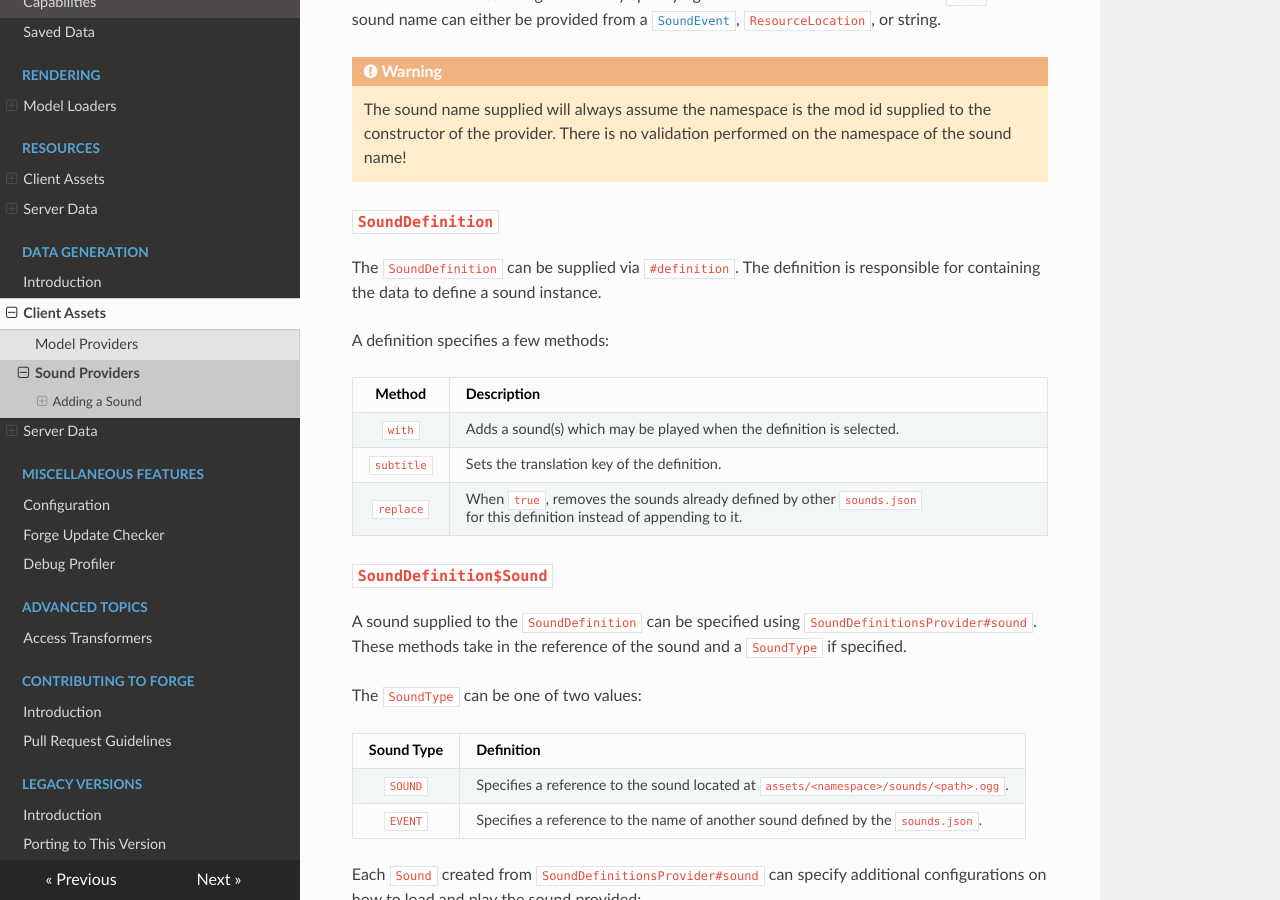
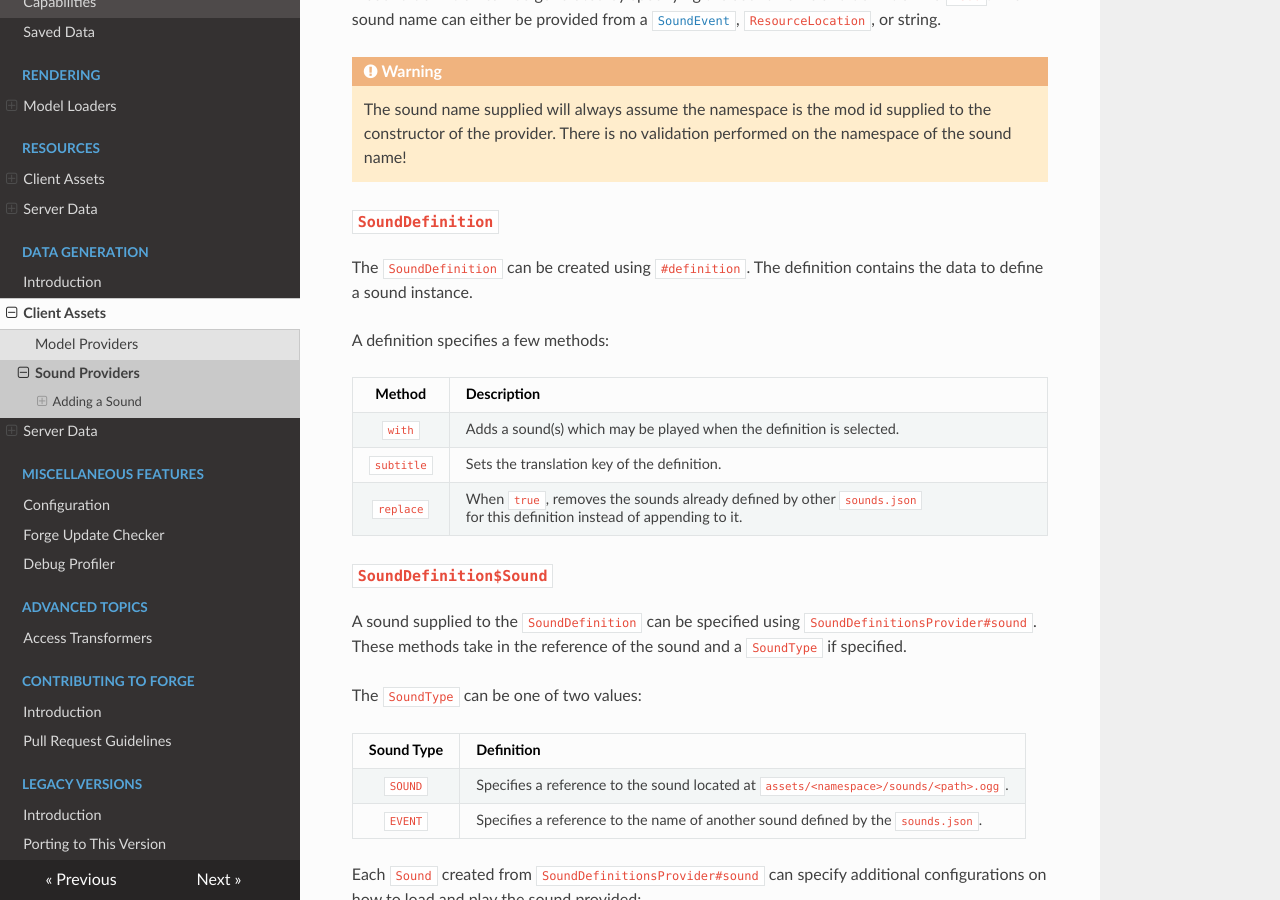
Before and after one commit to MinecraftForge/Documentation, an MkDocs documentation site: the page built from docs/datagen/client/sounds.md, in a window 1280 px wide and 900 px high, scrolled down 332 px. Built offline with MkDocs 1.6.1, drawn with Linux system fonts in a browser that asks for light colours; nearby versions of some CDN libraries.

Commit message:
Sci's changes
Co-authored-by: sciwhiz12 <sciwhiz12@sciwhiz12.tk>

````diff
--- a/docs/datagen/client/sounds.md
+++ b/docs/datagen/client/sounds.md
@@ -13,7 +13,7 @@ A sound definition can be generated by specifying the sound name and definition
 
 ### `SoundDefinition`
 
-The `SoundDefinition` can be supplied via `#definition`. The definition is responsible for containing the data to define a sound instance.
+The `SoundDefinition` can be created using `#definition`. The definition contains the data to define a sound instance.
 
 A definition specifies a few methods:
 
@@ -36,14 +36,14 @@ Sound Type | Definition
 
 Each `Sound` created from `SoundDefinitionsProvider#sound` can specify additional configurations on how to load and play the sound provided:
 
-Method | Description
-:---: | :---
-`volume` | Sets the volume scale of the sound, must be greater than `0`.
-`pitch` | Sets the pitch scale of the sound, must be greater than `0`.
-`weight` | Sets the likelihood of the sound getting played when the sound is selected.
-`stream` | When `true`, reads the sound from file instead of loading the sound into memory.
+Method                | Description
+:---:                 | :---
+`volume`              | Sets the volume scale of the sound, must be greater than `0`.
+`pitch`               | Sets the pitch scale of the sound, must be greater than `0`.
+`weight`              | Sets the likelihood of the sound getting played when the sound is selected.
+`stream`              | When `true`, reads the sound from file instead of loading the sound into memory.
 `attenuationDistance` | Sets the number of blocks the sound can be heard from.
-`preload` | When `true`, immediately loads the sound into memory as soon as the resource pack is loaded.
+`preload`             | When `true`, immediately loads the sound into memory as soon as the resource pack is loaded.
 
 ```java
 // In some SoundDefinitionsProvider#registerSounds
````
Also changed, not shown: docs/gameeffects/sounds.md (+1 -1 lines).
